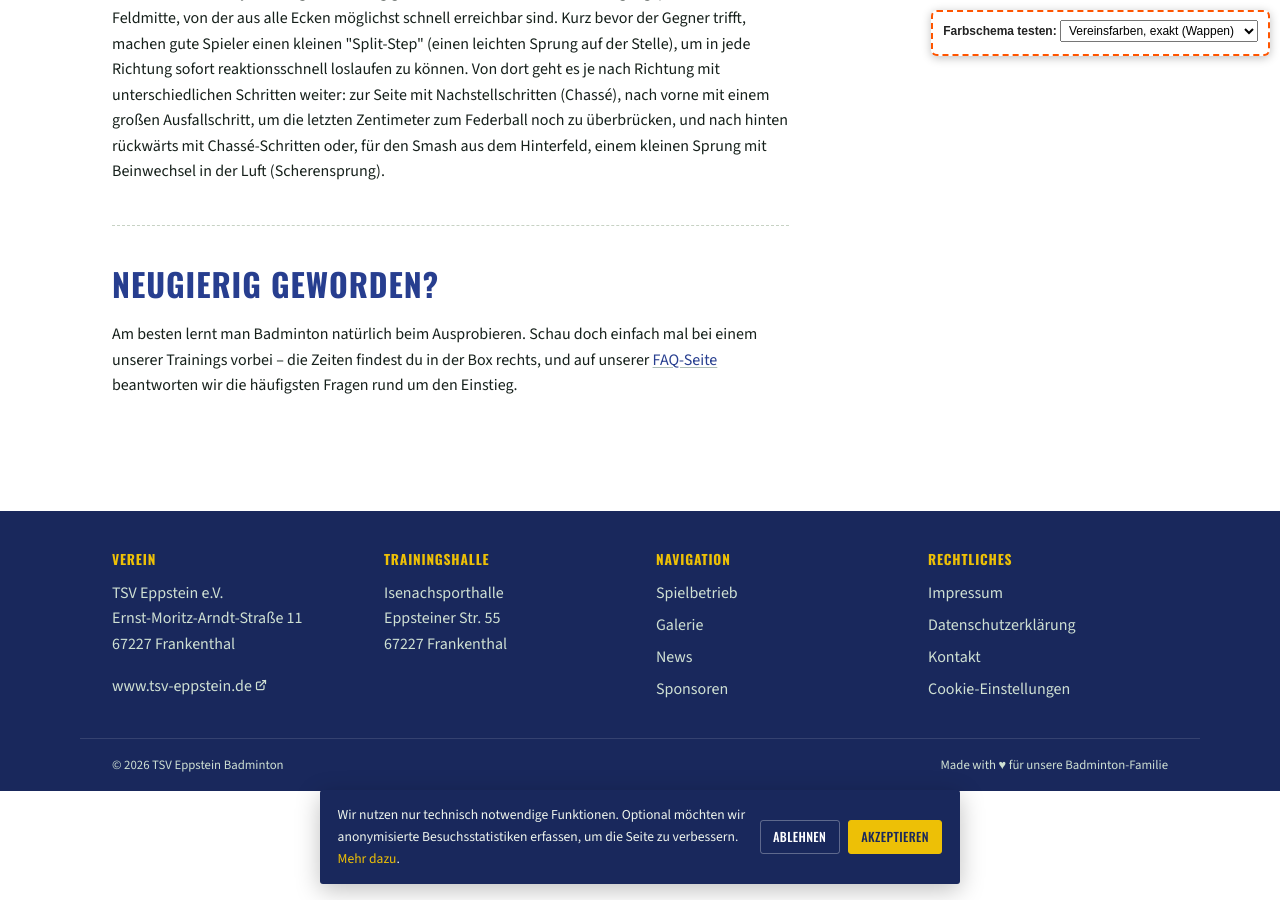
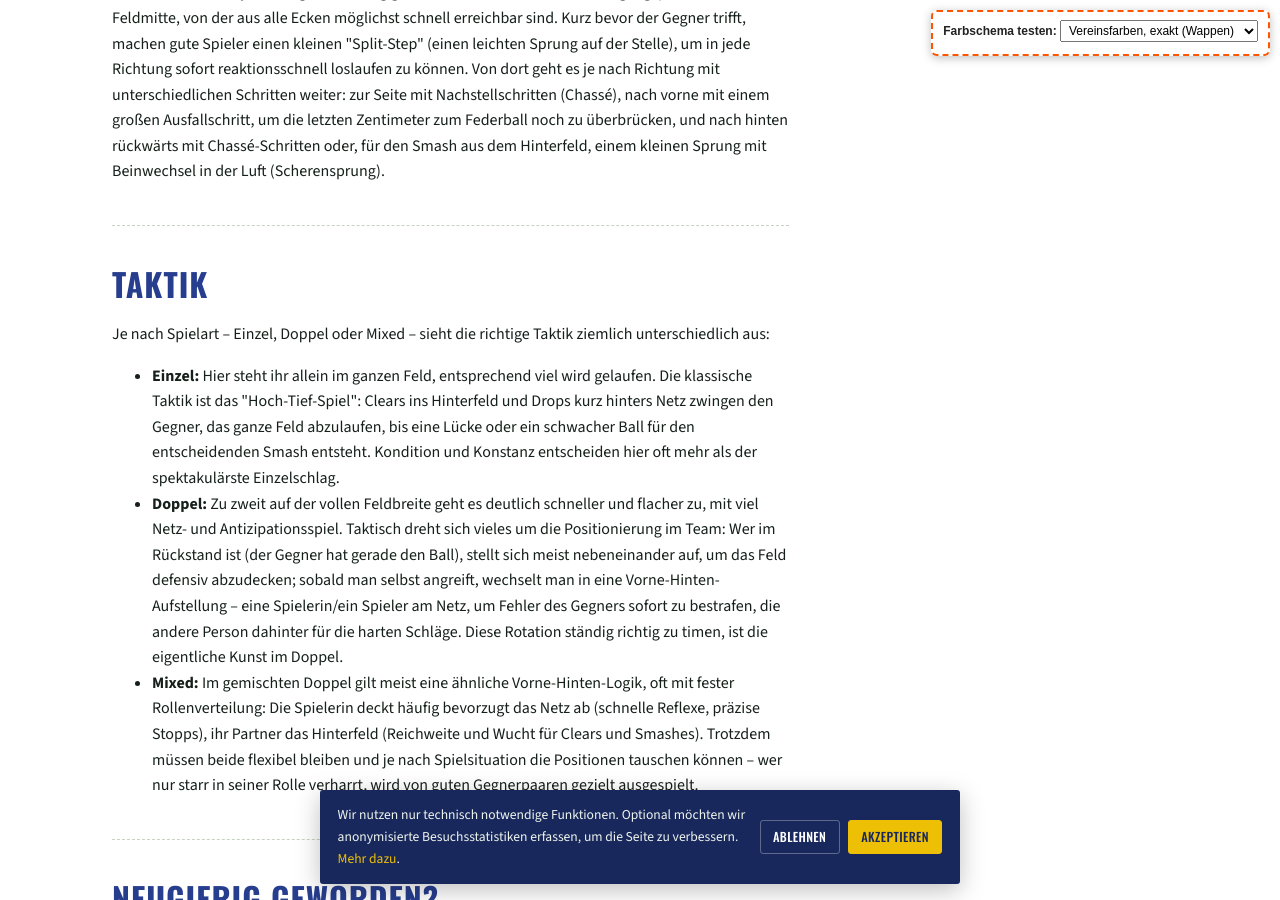
Before and after one commit to Forderverein-Badminton-in-Eppstein-e-V/website, a Jekyll site: the page built from ueber-uns-was-ist-badminton.html, in a window 1280 px wide and 900 px high, scrolled down 3356 px. Built offline with Jekyll 4.4.1, drawn with Linux system fonts in a browser that asks for light colours.

Commit message:
Add tactical strategies for singles, doubles, and mixed badminton play

```diff
--- a/ueber-uns-was-ist-badminton.html
+++ b/ueber-uns-was-ist-badminton.html
@@ -186,6 +186,42 @@ hero_title: "Was ist Badminton?"
 
       <hr class="court-divider">
 
+      <h2>Taktik</h2>
+      <p>
+        Je nach Spielart – Einzel, Doppel oder Mixed – sieht die richtige Taktik ziemlich
+        unterschiedlich aus:
+      </p>
+      <ul>
+        <li>
+          <strong>Einzel:</strong> Hier steht ihr allein im ganzen Feld, entsprechend viel
+          wird gelaufen. Die klassische Taktik ist das "Hoch-Tief-Spiel": Clears ins
+          Hinterfeld und Drops kurz hinters Netz zwingen den Gegner, das ganze Feld
+          abzulaufen, bis eine Lücke oder ein schwacher Ball für den entscheidenden Smash
+          entsteht. Kondition und Konstanz entscheiden hier oft mehr als der spektakulärste
+          Einzelschlag.
+        </li>
+        <li>
+          <strong>Doppel:</strong> Zu zweit auf der vollen Feldbreite geht es deutlich
+          schneller und flacher zu, mit viel Netz- und Antizipationsspiel. Taktisch dreht
+          sich vieles um die Positionierung im Team: Wer im Rückstand ist (der Gegner hat
+          gerade den Ball), stellt sich meist nebeneinander auf, um das Feld defensiv
+          abzudecken; sobald man selbst angreift, wechselt man in eine Vorne-Hinten-Aufstellung
+          – eine Spielerin/ein Spieler am Netz, um Fehler des Gegners sofort zu bestrafen, die
+          andere Person dahinter für die harten Schläge. Diese Rotation ständig richtig zu
+          timen, ist die eigentliche Kunst im Doppel.
+        </li>
+        <li>
+          <strong>Mixed:</strong> Im gemischten Doppel gilt meist eine ähnliche
+          Vorne-Hinten-Logik, oft mit fester Rollenverteilung: Die Spielerin deckt häufig
+          bevorzugt das Netz ab (schnelle Reflexe, präzise Stopps), ihr Partner das Hinterfeld
+          (Reichweite und Wucht für Clears und Smashes). Trotzdem müssen beide flexibel
+          bleiben und je nach Spielsituation die Positionen tauschen können – wer nur starr in
+          seiner Rolle verharrt, wird von guten Gegnerpaaren gezielt ausgespielt.
+        </li>
+      </ul>
+
+      <hr class="court-divider">
+
       <h2>Neugierig geworden?</h2>
       <p>
         Am besten lernt man Badminton natürlich beim Ausprobieren. Schau doch einfach mal
```
